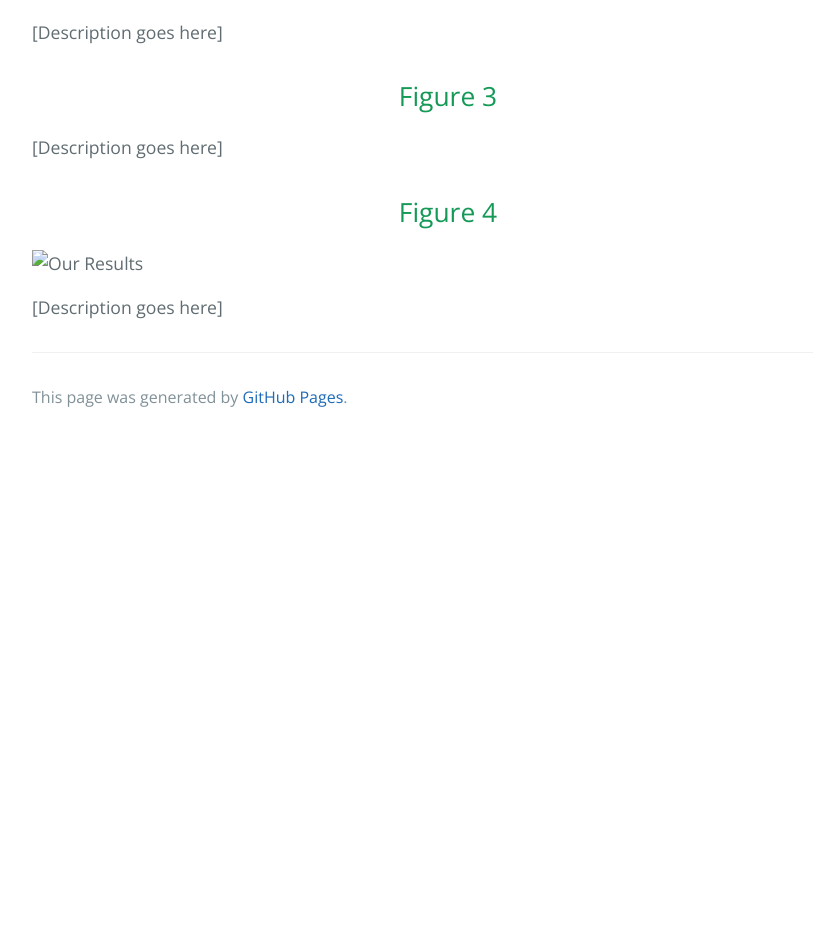
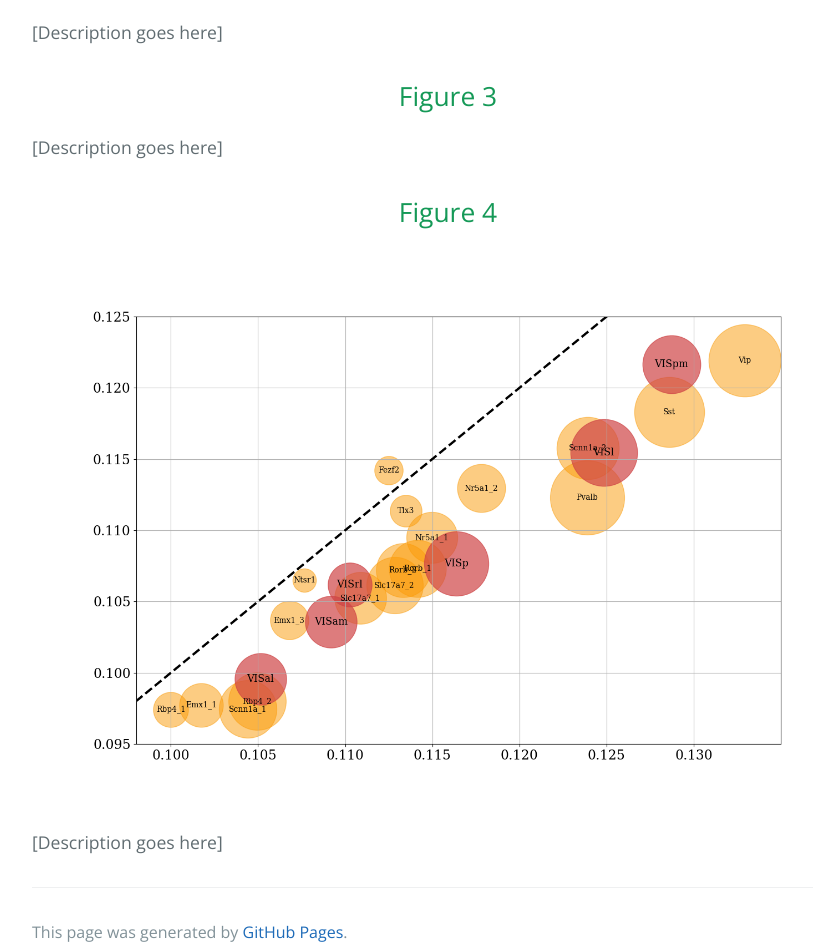
Before and after one commit to neurnai/neurnai.github.io, a Jekyll site: the page built from index.md, in a window 1280 px wide. Shown: the part 907-1859 px from the top of the page, without its empty margins (192-1005 px from the left). Built offline with Jekyll 4.4.1, drawn with Linux system fonts in a browser that asks for light colours; before the commit the page ends 1348 px from its top, so only the background shows below that.

Commit message:
Update index.md

```diff
--- a/index.md
+++ b/index.md
@@ -16,7 +16,7 @@ layout: default
 
 
 <h2 style="text-align: center">Figure 4</h2>
-![Our Results](Figure_4_compact_2.png)
+![Our Results](docs/Figure_4_compact_2.png)
 <p style="text-align: justify">[Description goes here]</p>
 
 
```
